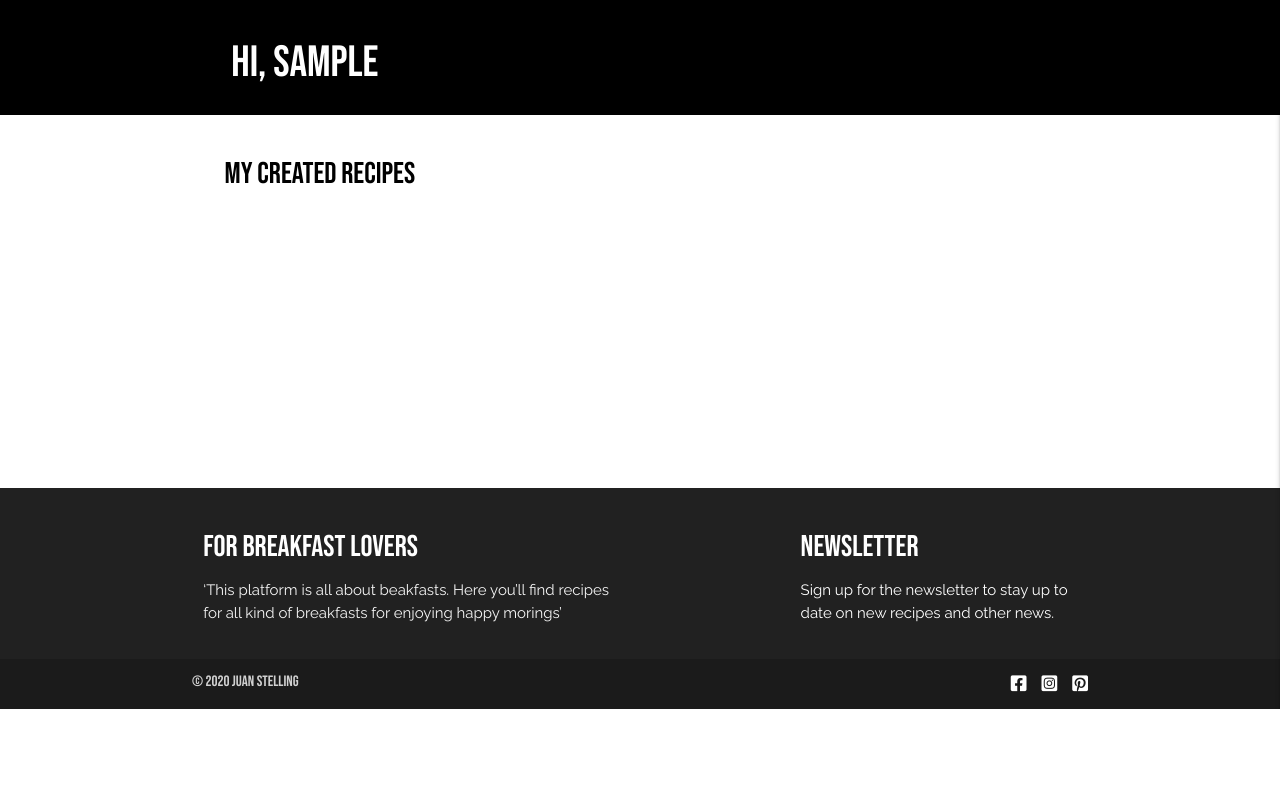
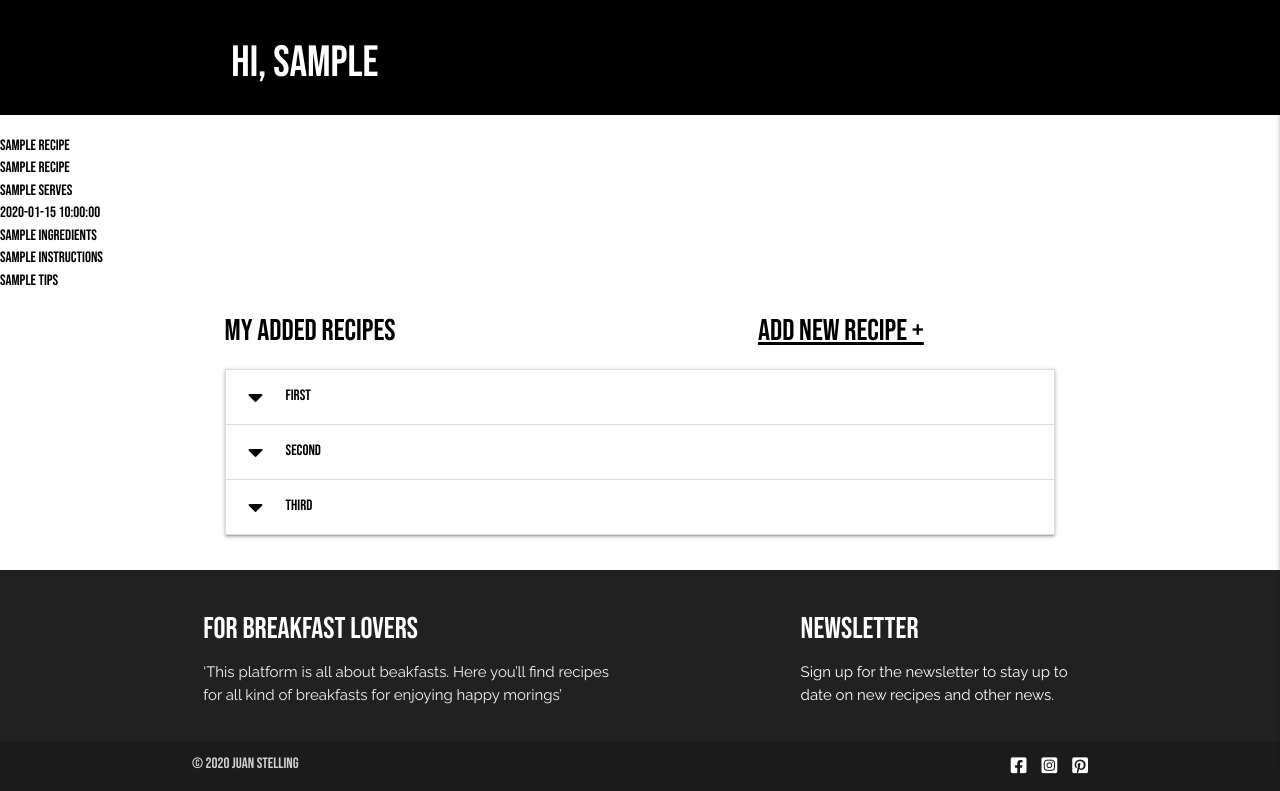
Before and after one commit to juanstelling/MS3_breaktasty, a Flask app: page /profile/1 in a window 1280 px wide. Shown: the part 91-882 px from the top of the page. Before the commit the page ends 800 px from the top, so only its background shows below. Run offline with Flask 2, Linux system fonts and the light colour scheme; the visitor is signed in with stand-in values (Sample User, id 1); a database or web service that is not in the repository returns one stand-in record (values such as "Sample title"); some libraries are stand-ins or nearby versions.

Commit message:
Add recipe collapsible setup

```diff
--- a/app.py
+++ b/app.py
@@ -90,7 +90,9 @@ def profile(username):
         {"username": session["user"]})["username"]
 
     if session["user"]:
-        return render_template("profile.html", username=username)
+        user_recipes = list(mongo.db.recipes.find())
+        return render_template(
+            "profile.html", username=username, user_recipes=user_recipes)
 
     return redirect(url_for("login"))
 
@@ -111,7 +113,7 @@ def all_recipes():
     return render_template("recipes.html", recipes=recipes)
 
 
-# --------- Add recipe --------- #
+# --------- ADD RECIPES  --------- #
 @app.route("/add_recipe", methods=["GET", "POST"])
 def add_recipe():
     if request.method == "POST":
--- a/static/css/style.css
+++ b/static/css/style.css
@@ -70,6 +70,8 @@ p {
     padding: 10px;
 }
 
+/*------------------------------------- CTA's */
+
 #white-cta {
     font-family:  'Bebas Neue', cursive;
     font-size: 2.92rem;
@@ -80,6 +82,15 @@ p {
 
 #white-cta:hover {
     color: #bbb;
+}
+
+#black-cta {
+    color: #000;
+    text-decoration: underline;
+}
+
+#black-cta:hover {
+    color: #585858;
 }
 
 /*------------------------------------- Heading */
--- a/static/js/script.js
+++ b/static/js/script.js
@@ -2,4 +2,34 @@ $(document).ready(function(){
     $('.sidenav').sidenav({edge: "right"});
     $(".dropdown-trigger").dropdown({ hover: false });
     $('select').formSelect();
+    $('.collapsible').collapsible();
+
+    // copied from code institute mini project - adding A task - materialize form validation
+    validateMaterializeSelect();
+    function validateMaterializeSelect() {
+        let classValid = { "border-bottom": "1px solid #4caf50", "box-shadow": "0 1px 0 0 #4caf50" };
+        let classInvalid = { "border-bottom": "1px solid #f44336", "box-shadow": "0 1px 0 0 #f44336" };
+        if ($("select.validate").prop("required")) {
+            $("select.validate").css({ "display": "block", "height": "0", "padding": "0", "width": "0", "position": "absolute" });
+        }
+        $(".select-wrapper input.select-dropdown").on("focusin", function () {
+            $(this).parent(".select-wrapper").on("change", function () {
+                if ($(this).children("ul").children("li.selected:not(.disabled)").on("click", function () { })) {
+                    $(this).children("input").css(classValid);
+                }
+            });
+        }).on("click", function () {
+            if ($(this).parent(".select-wrapper").children("ul").children("li.selected:not(.disabled)").css("background-color") === "rgba(0, 0, 0, 0.03)") {
+                $(this).parent(".select-wrapper").children("input").css(classValid);
+            } else {
+                $(".select-wrapper input.select-dropdown").on("focusout", function () {
+                    if ($(this).parent(".select-wrapper").children("select").prop("required")) {
+                        if ($(this).css("border-bottom") != "1px solid rgb(76, 175, 80)") {
+                            $(this).parent(".select-wrapper").children("input").css(classInvalid);
+                        }
+                    }
+                });
+            }
+        });
+    }
 });
--- a/templates/profile.html
+++ b/templates/profile.html
@@ -8,10 +8,40 @@
         </div>
     </div>
 
+    {% for recipe in user_recipes %}
+        {{ recipe.title }}<br>
+        {{ recipe.category_name }}<br>
+        {{ recipe.serves }}<br>
+        {{ recipe.prep_time}}<br>
+        {{ recipe.ingredients}}<br>
+        {{ recipe.instructions}}<br>
+        {{ recipe.tips}}<br>
+    {% endfor %}
+
     <!-- Recipes of user -->
     <div class="row">
+        <div class="col s4 m3 offset-m2">
+            <h4>My added recipes</h4>
+        </div>
+        <div class="col s8 m5 right">
+            <h4><a href="{{ url_for('add_recipe') }}" id="black-cta">Add new recipe +</a></h4>
+        </div>
+        <!-- All recipes of user -->
         <div class="col s12 m8 offset-m2">
-            <h4>My created recipes</h4>
+            <ul class="collapsible">
+                <li>
+                    <div class="collapsible-header"><i class="fas fa-caret-down"></i>First</div>
+                    <div class="collapsible-body"><span>Lorem ipsum dolor sit amet.</span></div>
+                </li>
+                <li>
+                    <div class="collapsible-header"><i class="fas fa-caret-down"></i>Second</div>
+                    <div class="collapsible-body"><span>Lorem ipsum dolor sit amet.</span></div>
+                </li>
+                <li>
+                    <div class="collapsible-header"><i class="fas fa-caret-down"></i>Third</div>
+                    <div class="collapsible-body"><span>Lorem ipsum dolor sit amet.</span></div>
+                </li>
+            </ul>
 
         </div>
     </div>
```
Also changed, not shown: templates/add_recipe.html (+5 -7 lines).
